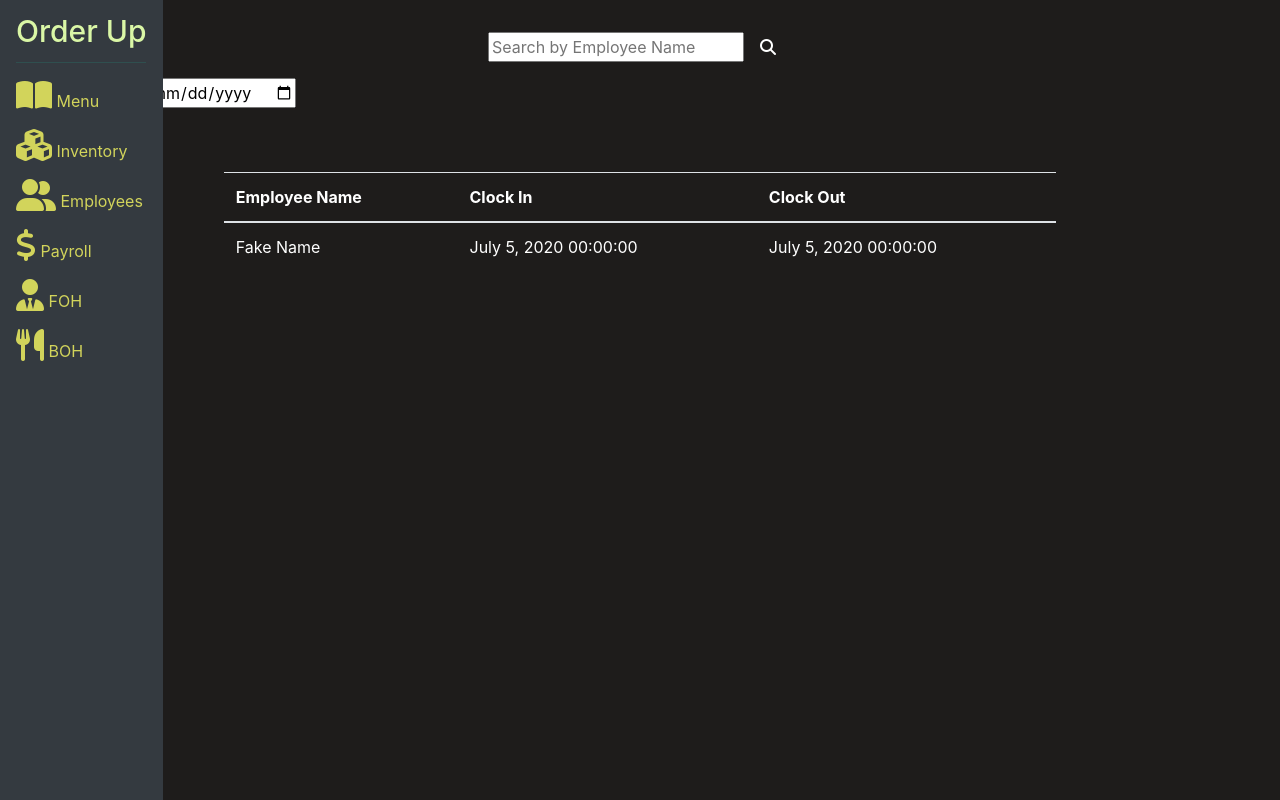
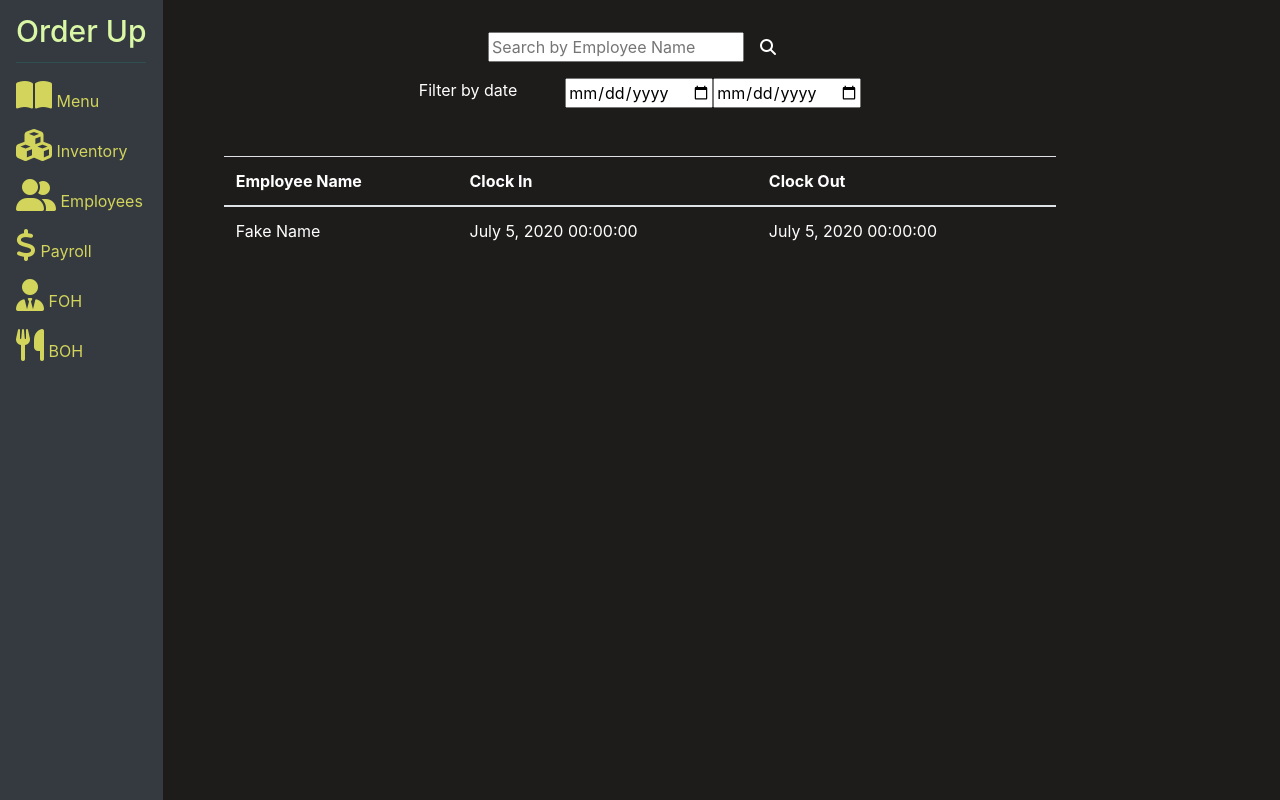
Before and after one commit to justnle/order-up, a React (Create React App) app in the folder client/: page / in a window 1280 px wide. Built offline with nearby package versions, Linux system fonts and the light colour scheme.

Commit message:
Working on swapping inline style for bootstrap

```diff
--- a/client/src/pages/TimeManagement/index.js
+++ b/client/src/pages/TimeManagement/index.js
@@ -7,18 +7,19 @@ class TimeManagement extends React.Component {
   render() {
     return (
       <div>
-        <Container className="d-flex justify-content-center ">
+        <Container className="d-flex justify-content-center">
           <SearchBar
-            className="flex-row"
+            className="flex-row "
             placeholder="Search by Employee Name"
           />
         </Container>
-        <Calendar />
-        <Calendar />
-        <Container
-          style={{ display: "flex", justifyContent: "center", marginTop: "5%" }}
-        >
-          <TableComponent style={{ width: "75%", color: "white" }}>
+        <Container className="d-flex justify-content-center ">
+          <span className="text-white mr-5">Filter by date</span>
+          <Calendar />
+          <Calendar />
+        </Container>
+        <Container className="d-flex justify-content-center mt-5">
+          <TableComponent className="text-white w-75 ">
             <thead>
               <TableComponent.TR>
                 <TableComponent.TH>Employee Name</TableComponent.TH>
```
